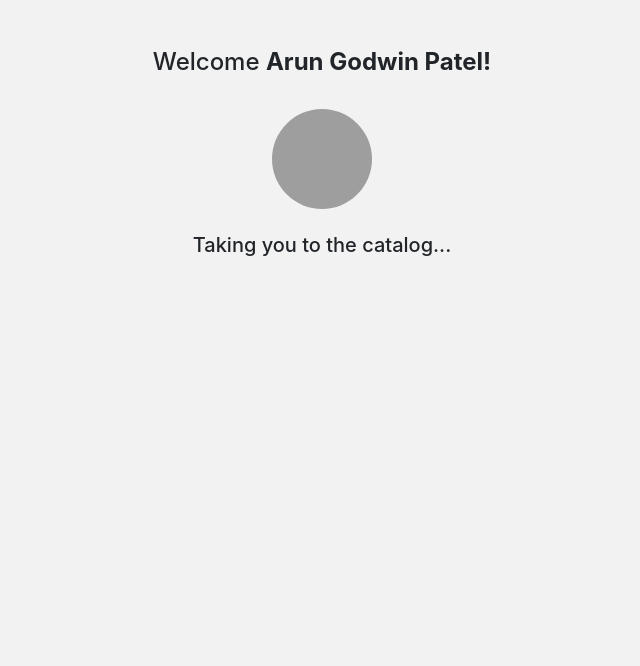
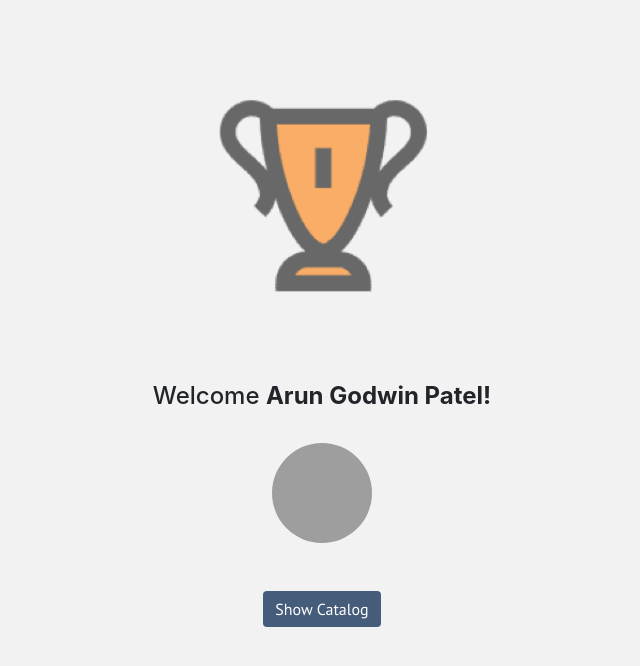
Before and after one commit to agodwinp/item-catalog, a Flask app: page /welcome in a window 1280 px wide. Shown: the part 66-732 px from the top of the page, without its empty margins (318-958 px from the left). Run offline with Flask 2, Linux system fonts and the light colour scheme; a user stored in the database is signed in; some libraries are stand-ins or nearby versions; grey boxes are pictures that could not be loaded.

Commit message:
feat: completed welcome page and redirection speeds

```diff
--- a/templates/main.html
+++ b/templates/main.html
@@ -47,11 +47,9 @@
 							contentType: 'application/octet-stream; charset=utf-8',
 							success: function(result) {
 								if (result) {
-									console.log("Redirection 1")
 									setTimeout(function() {
 										window.location.href = '/welcome';
-									}, 500);
-									console.log("Redirection 2")
+									}, 0);
 								} else {
 									$('#result').html('Failed to make a server-side call. Check your configuration and console.');
 								}
@@ -89,7 +87,7 @@
 								//$('#result').html('Login Successful </br>' + result + '</br> Redirecting...')
 								setTimeout(function() {
 									window.location.href = '/catalog';
-								}, 500);
+								}, 0);
 							} else {
 								$('#result').html('Failed to make a server-side call. Check your configuration and console.');
 							}
--- a/templates/welcome.html
+++ b/templates/welcome.html
@@ -4,16 +4,17 @@
 
     </br></br>
     <div class="container">
+        <img id="welcome" src="../static/images/welcome.png">
+    </div>
+    </br></br>
+    <div class="container">
         <h4>Welcome <strong>{{name}}!</strong></h4>
         </br>
         <img src="{{picture}}" style="width: 100px; height: 100px; border-radius: 50px; -webkit-border-radius: 50px; -moz-border-radius: 50px;">
-        </br></br>
-        <h5>Taking you to the catalog...</h5>
     </div>
-    <script>
-        //setTimeout(function() {
-			//window.location.href = '/catalog';
-            //}, 3000);
-    </script>
+    </br></br>
+    <div class="container">
+        <a href = "{{url_for('showCatalog')}}" class="btn btn-primary" id="enterCatalog" style="display: True;">Show Catalog</a>
+    </div>
 
 {% endblock %}
```
Also changed, not shown: static/images/welcome.png (added).
